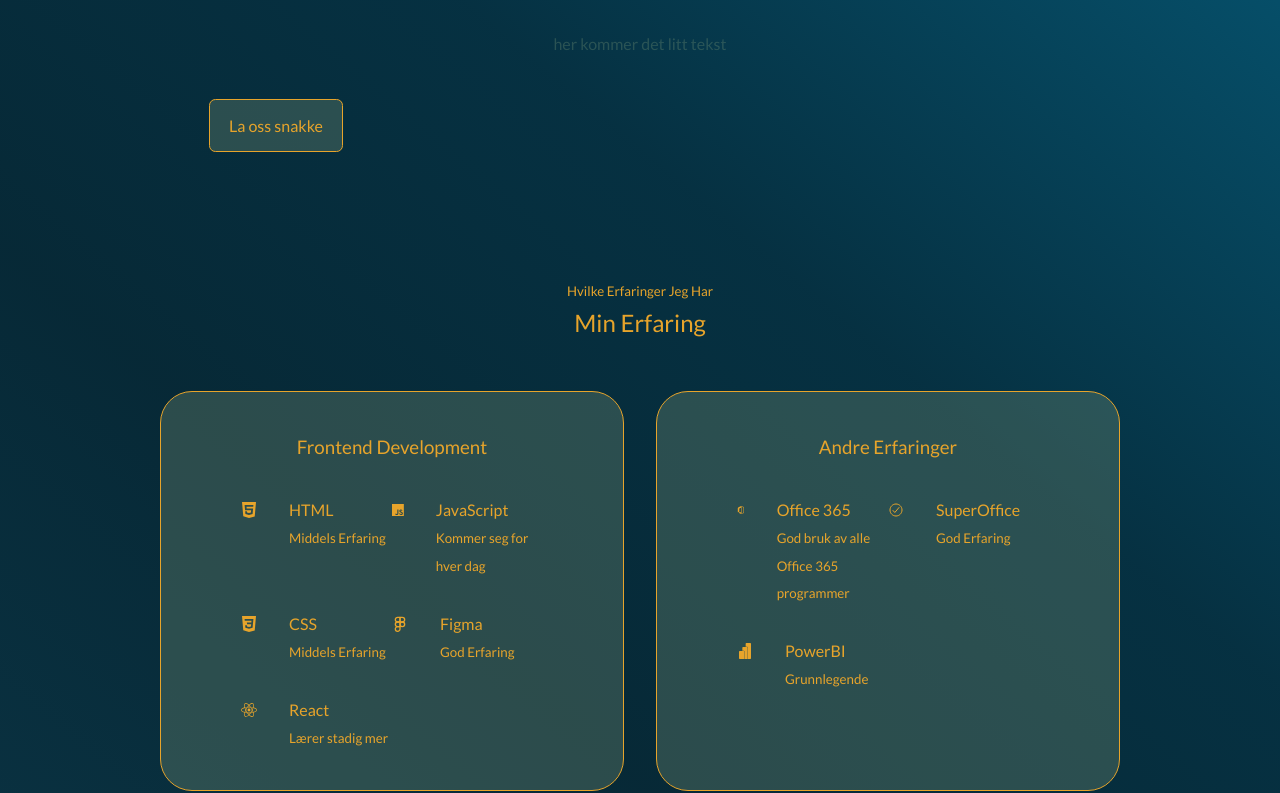
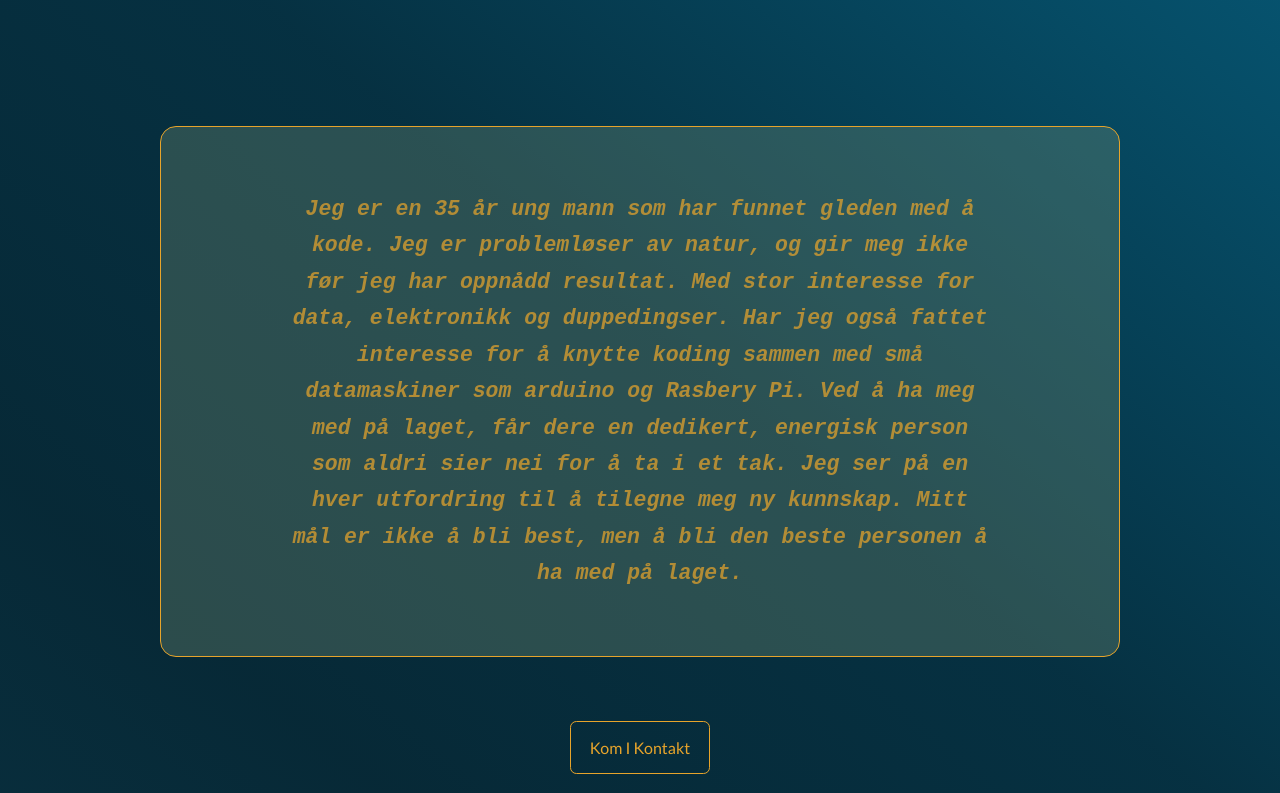
Before and after one commit to Andreastak86/react_portfolio, a React (Create React App) app: page / in a window 1280 px wide. Shown: the part 1206-1999 px from the top of the page. Built offline with nearby package versions, Linux system fonts and the light colour scheme.

Commit message:
Adding new stuf

```diff
--- a/src/components/about/About.jsx
+++ b/src/components/about/About.jsx
@@ -1,4 +1,5 @@
 import React from "react";
+import Pitch from "./Pitch";
 import "./about.css";
 
 import { ImUserTie } from "react-icons/im";
@@ -31,10 +32,12 @@ const About = () => {
               <small>10 ++</small>
             </article>
           </div>
-          <p>her kommer det litt tekst</p>
-          <a href='#contact' className='btn btn-primary'>
-            La oss snakke
-          </a>
+          <Pitch />
+          <div className='contact-btn'>
+            <a href='#contact' className='btn btn-contact'>
+              Kom I Kontakt
+            </a>
+          </div>
         </div>
       </div>
     </section>
--- /dev/null
+++ b/src/components/about/Pitch.jsx
@@ -0,0 +1,25 @@
+import React from "react";
+
+function Pitch() {
+  return (
+    <section id='pitch'>
+      <div className='about__content'>
+        <div className='about__pitch'>
+          <h6>
+            Jeg er en 35 år ung mann som har funnet gleden med å kode. Jeg er
+            problemløser av natur, og gir meg ikke før jeg har oppnådd resultat.
+            Med stor interesse for data, elektronikk og duppedingser. Har jeg
+            også fattet interesse for å knytte koding sammen med små
+            datamaskiner som arduino og Rasbery Pi. Ved å ha meg med på laget,
+            får dere en dedikert, energisk person som aldri sier nei for å ta i
+            et tak. Jeg ser på en hver utfordring til å tilegne meg ny kunnskap.
+            Mitt mål er ikke å bli best, men å bli den beste personen å ha med
+            på laget.
+          </h6>
+        </div>
+      </div>
+    </section>
+  );
+}
+
+export default Pitch;
--- a/src/components/about/about.css
+++ b/src/components/about/about.css
@@ -76,6 +76,25 @@
   text-align: center;
 }
 
+.about__pitch {
+  color: #e7a52bb7;
+  background: var(--color-container);
+  font-size: 2rem;
+  font-style: italic;
+  font-weight: 100;
+  font-family: "Courier New", Courier, monospace;
+  text-align: center;
+  margin-bottom: 4rem;
+  padding: 4rem 8rem;
+  border: 1px solid var(--color-header);
+  border-radius: 1rem;
+}
+
+.contact-btn {
+  display: flex;
+  justify-content: center;
+}
+
 /*-----------------------Media Queries Medium---------------*/
 @media screen and (max-width: 1024px) {
   .about__container {
--- a/src/index.css
+++ b/src/index.css
@@ -1,4 +1,4 @@
-@import url("https://fonts.googleapis.com/css2?family=Lato:ital,wght@0,300;0,400;0,700;0,900;1,400;1,700;1,900&display=swap");
+@import url("https://fonts.googleapis.com/css2?family=Lato:ital,wght@0,100;0,300;0,400;0,700;0,900;1,100;1,300;1,400;1,700;1,900&display=swap");
 
 * {
   margin: 0;
```
